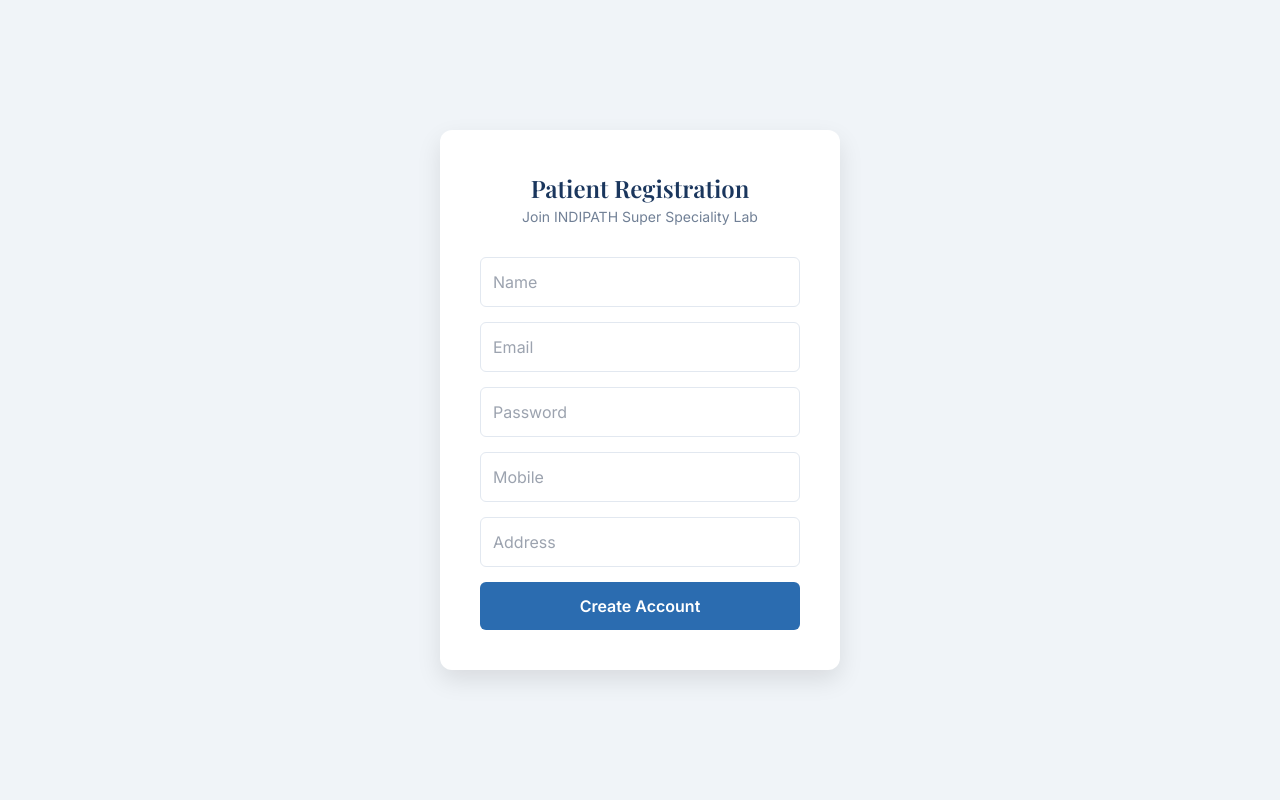
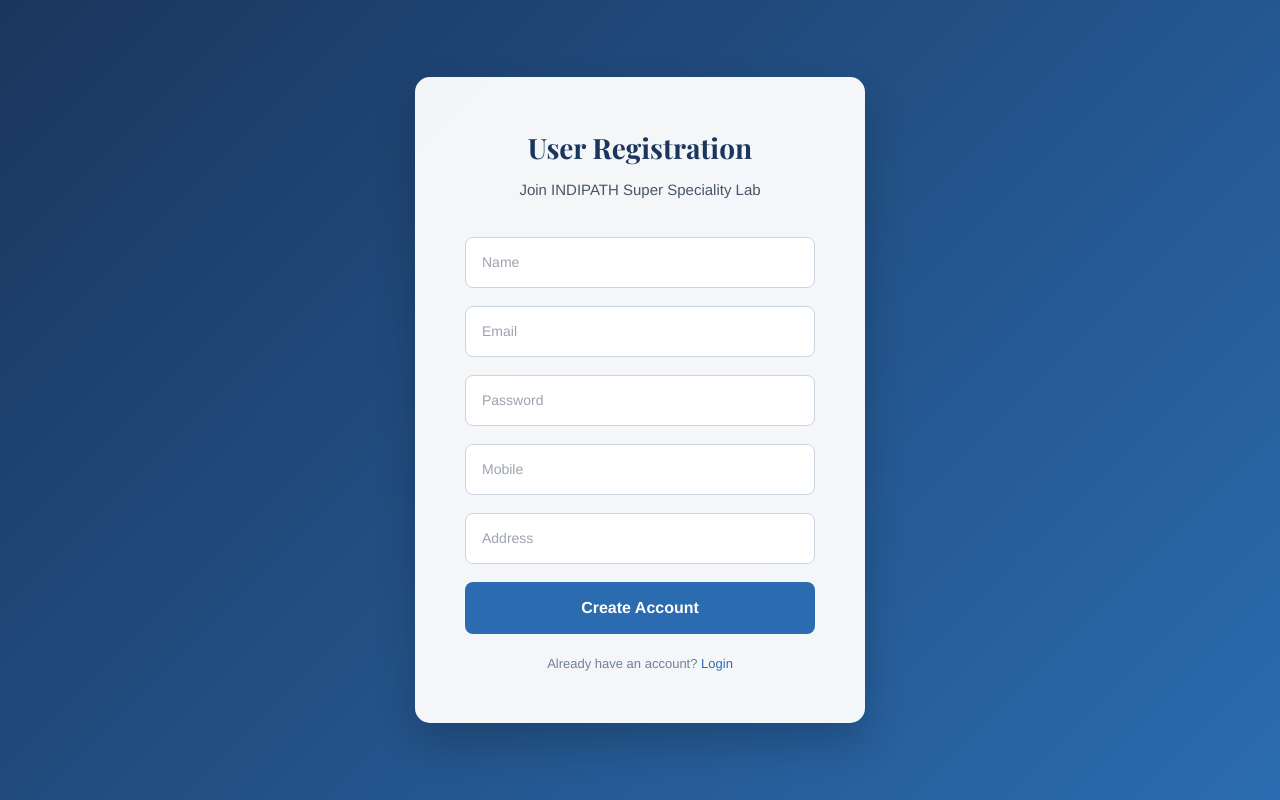
Before and after one commit to Apeksha-Kharik/pathology_lab_management_system, a React app in the folder frontend/: page /register in a window 1280 px wide. Built offline with nearby package versions, Linux system fonts and the light colour scheme; the HTML template or start-up script is replaced by a standard one.

Commit message:
updated register ui

```diff
--- a/frontend/src/pages/Register.jsx
+++ b/frontend/src/pages/Register.jsx
@@ -2,7 +2,11 @@
 
 function RegisterPage() {
   const [formData, setFormData] = useState({
-    name: "", email: "", password: "", mobile: "", address: ""
+    name: "",
+    email: "",
+    password: "",
+    mobile: "",
+    address: ""
   });
 
   const handleChange = (e) => {
@@ -35,12 +39,29 @@
   };
 
   return (
-    <div style={{ minHeight: '100vh', display: 'flex', alignItems: 'center', justifyContent: 'center', backgroundColor: '#f0f4f8' }}>
-      <div style={{ backgroundColor: '#fff', padding: '40px', borderRadius: '12px', boxShadow: '0 10px 25px rgba(0,0,0,0.1)', width: '100%', maxWidth: '400px' }}>
-
-        <div style={{ textAlign: 'center', marginBottom: '30px' }}>
-          <h2 style={{ color: '#1a365d', margin: '0', fontSize: '24px' }}>Patient Registration</h2>
-          <p style={{ color: '#718096', fontSize: '14px' }}>Join INDIPATH Super Speciality Lab</p>
+    <div style={{
+      minHeight: '100vh',
+      display: 'flex',
+      alignItems: 'center',
+      justifyContent: 'center',
+      background: 'linear-gradient(135deg, #1a365d 0%, #2b6cb0 100%)', // Dark blue gradient like website
+      fontFamily: '"Helvetica Neue", Helvetica, Arial, sans-serif'
+    }}>
+      <div style={{
+        backgroundColor: 'rgba(255, 255, 255, 0.95)',
+        padding: '50px',
+        borderRadius: '15px',
+        boxShadow: '0 20px 40px rgba(0,0,0,0.2)',
+        width: '100%',
+        maxWidth: '450px'
+      }}>
+        <div style={{ textAlign: 'center', marginBottom: '35px' }}>
+          <h2 style={{ color: '#1a365d', fontSize: '28px', fontWeight: '700', margin: '0 0 10px 0' }}>
+            User Registration
+          </h2>
+          <p style={{ color: '#4a5568', fontSize: '15px', margin: 0 }}>
+            Join INDIPATH Super Speciality Lab
+          </p>
         </div>
 
         <form onSubmit={handleSubmit}>
@@ -51,14 +72,41 @@
               type={field === 'password' ? 'password' : 'text'}
               placeholder={field.charAt(0).toUpperCase() + field.slice(1)}
               onChange={handleChange}
-              style={{ width: '100%', padding: '12px', marginBottom: '15px', borderRadius: '6px', border: '1px solid #e2e8f0', boxSizing: 'border-box' }}
+              style={{
+                width: '100%',
+                padding: '14px 16px',
+                marginBottom: '18px',
+                borderRadius: '8px',
+                border: '1px solid #cbd5e0',
+                boxSizing: 'border-box',
+                fontSize: '14px',
+                color: '#2d3748'
+              }}
             />
           ))}
 
-          <button type="submit" style={{ width: '100%', padding: '12px', backgroundColor: '#2b6cb0', color: 'white', border: 'none', borderRadius: '6px', fontSize: '16px', fontWeight: 'bold', cursor: 'pointer' }}>
+          <button type="submit" style={{
+            width: '100%',
+            padding: '14px 0',
+            backgroundColor: '#2b6cb0',
+            color: '#fff',
+            border: 'none',
+            borderRadius: '8px',
+            fontSize: '16px',
+            fontWeight: '600',
+            cursor: 'pointer',
+            transition: 'all 0.3s ease'
+          }}
+          onMouseOver={(e) => e.currentTarget.style.backgroundColor = '#1a365d'}
+          onMouseOut={(e) => e.currentTarget.style.backgroundColor = '#2b6cb0'}
+          >
             Create Account
           </button>
         </form>
+
+        <div style={{ textAlign: 'center', marginTop: '20px', fontSize: '13px', color: '#718096' }}>
+          Already have an account? <a href="/login" style={{ color: '#2b6cb0', textDecoration: 'none', fontWeight: '500' }}>Login</a>
+        </div>
       </div>
     </div>
   );
```
Also changed, not shown: 2 other files (tests, documents, lock files or other folders).
